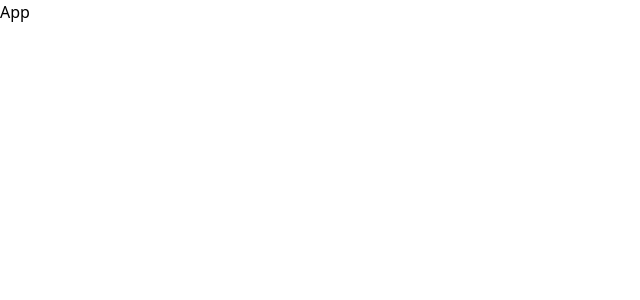
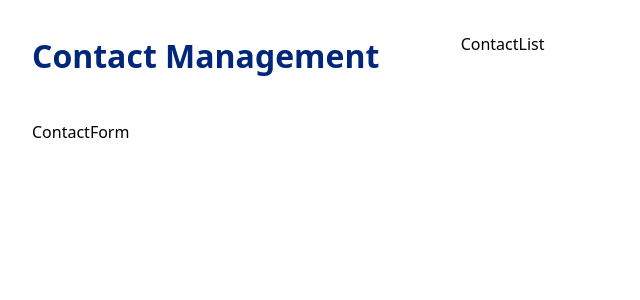
Before and after one commit to Kafoor-Nimas/Contact-management-System, a React app in the folder frontend/: page / in a window 1280 px wide. Shown: the top 300 px of the page, without its empty margins (0-640 px from the left). Built offline with nearby package versions, Linux system fonts and the light colour scheme; the HTML template or start-up script is replaced by a standard one.

Commit message:
implement main App component with ContactForm and ContactList

```diff
--- a/frontend/src/App.jsx
+++ b/frontend/src/App.jsx
@@ -1,9 +1,25 @@
- import React from 'react'
+import React from "react";
+import ContactList from "./components/ContactList";
+import ContactForm from "./components/ContactForm";
 
- const App = () => {
-   return (
-     <div>App</div>
-   )
- }
+const App = () => {
+  const [contacts, setContacts] = React.useState([]);
 
- export default App
+  return (
+    <div>
+      <div className="p-8 max-w-[1440px] mx-auto grid grid-cols-3 gap-[70px]">
+        <div className="col-span-1 space-y-4">
+          <h1 className="text-[32px] font-bold mb-10 text-[#00277a]">
+            Contact Management
+          </h1>
+          <ContactForm contacts={contacts} setContacts={setContacts} />
+        </div>
+        <div className="col-span-2">
+          <ContactList contacts={contacts} setContacts={setContacts} />
+        </div>
+      </div>
+    </div>
+  );
+};
+
+export default App;
--- /dev/null
+++ b/frontend/src/components/ContactForm.jsx
@@ -0,0 +1,9 @@
+import React from 'react'
+
+const ContactForm = ({ contacts, setContacts }) => {
+  return (
+    <div>ContactForm</div>
+  )
+}
+
+export default ContactForm
--- /dev/null
+++ b/frontend/src/components/ContactList.jsx
@@ -0,0 +1,9 @@
+import React from 'react'
+
+const ContactList = () => {
+  return (
+    <div>ContactList</div>
+  )
+}
+
+export default ContactList
```
